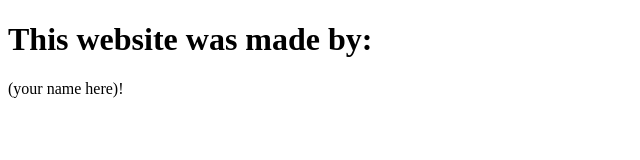
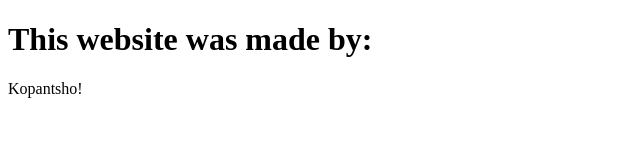
Before and after one commit to Kopantsho/elen4010a-lab2, a website: page views/about.html in a window 1280 px wide. Shown: the full height of the page, 0-640 px from the left. Drawn offline with Linux system fonts and the light colour scheme.

Commit message:
About to launch

```diff
--- a/package.json
+++ b/package.json
@@ -18,7 +18,8 @@
         "eslint-plugin-standard": "^4.0.0"
     },
     "scripts": {
-    "test": "echo \"Error: no test specified\" && exit 1"
+        "test": "echo \"Error: no test specified\" && exit 1",
+        "start": "node index"
     },
     "keywords": [],
     "author": "",
--- a/views/about.html
+++ b/views/about.html
@@ -1,9 +1,15 @@
 <!DOCTYPE html>
-<html lang=”en”> <head>
-<title>About</title>
-<meta charset=”utf-8” /> </head>
+<html lang=”en”>
+
+<head>
+    <title>About</title>
+    <meta charset=”utf-8” /> </head>
+
 <body>
-<h1>This website was made by:</h1> <p>
-(your name here)!
-</p>
-</body> </html>
+    <h1>This website was made by:</h1>
+    <p>
+        Kopantsho!
+    </p>
+</body>
+
+</html>
```
Also changed, not shown: index.js (+9 -3 lines), mainRoutes.js (added, +10 -0 lines). Lines whose indentation alone changed are shown as unchanged.
